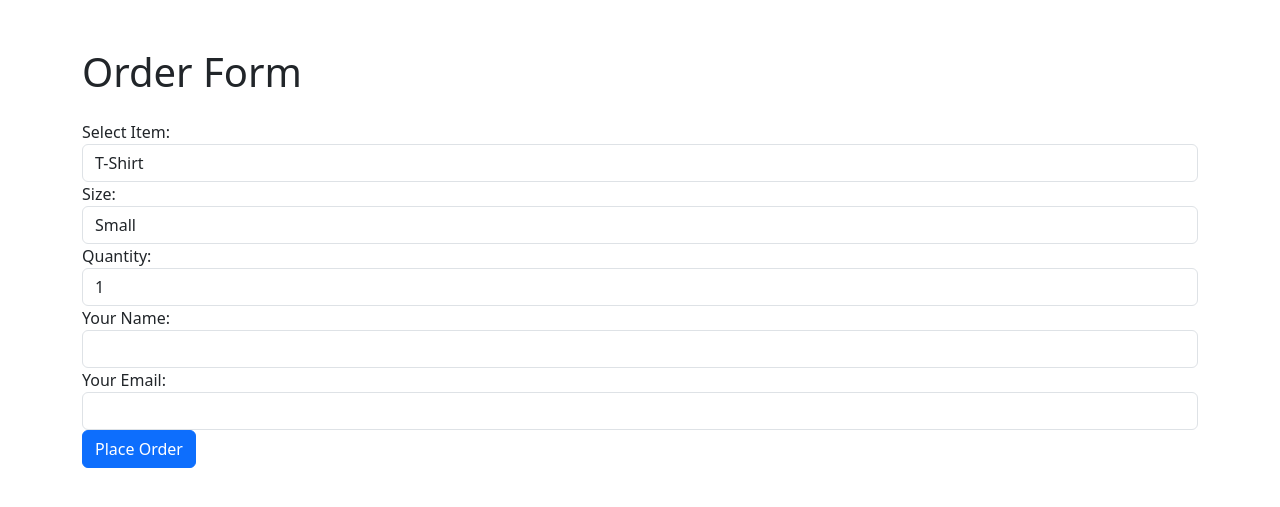
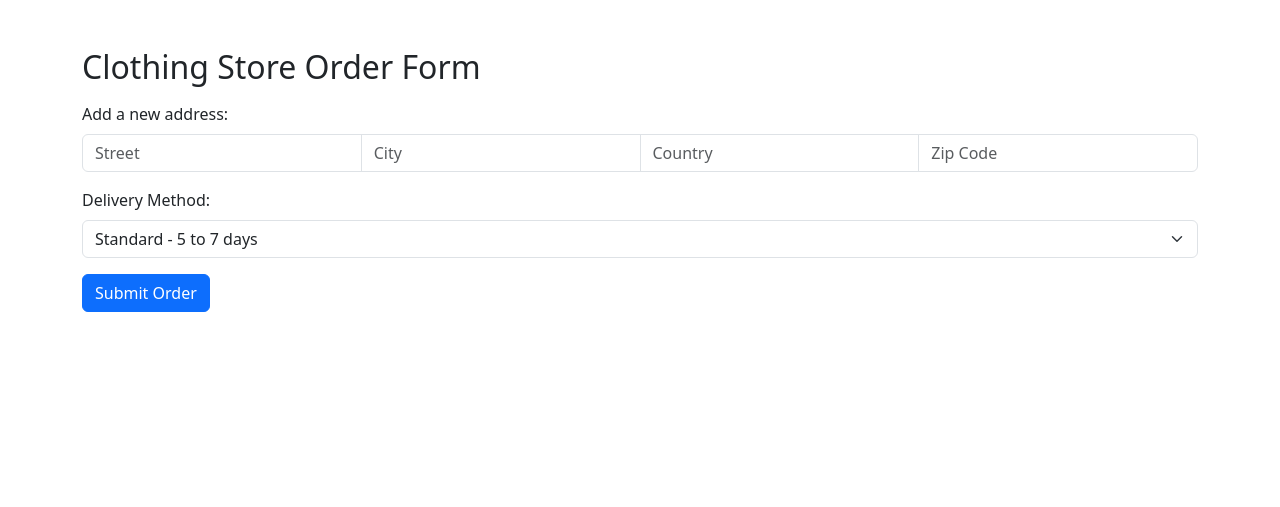
Before and after one commit to NIwanska/WebApp, a Flask app: template app/templates/order/make_order.html in a window 1280 px wide. Shown: the part 56-563 px from the top of the page. Run offline with Flask 3, Linux system fonts and the light colour scheme; the template is opened without the code that fills it, so the values that code supplies are empty.

Commit message:
creaing order

```diff
--- a/app/templates/order/make_order.html
+++ b/app/templates/order/make_order.html
@@ -1,40 +1,44 @@
 {% extends "base.html" %}
 {%block content %}
+<div class="container my-5">
+        <h2 class="mb-3">Clothing Store Order Form</h2>
+        <form action="{{url_for('order.add_address')}}" method="POST">
 
-<div class="container my-5">
-    <h1 class="mb-4">Order Form</h1>
-    <form method="post" action="/submit_order">
-        <div class="form-group">
-            <label for="item">Select Item:</label>
-            <select class="form-control" id="item" name="item">
-                <option value="t-shirt">T-Shirt</option>
-                <option value="pants">Pants</option>
-                <option value="dress">Dress</option>
-                <!-- Add more options as needed -->
+
+        </form>
+
+        <form action="{{url_for('order.submit_order')}}" method="POST">
+
+            {% if saved_address_list %}
+            <div class="mb-3">
+                <label for="addressSelect" class="form-label">Choose a saved address:</label>
+                <select name="saved_address_select" class="form-select" id="addressSelect">
+                    {% for address in saved_address_list %}
+                    <option>{{address.street}}, {{address.city}}, {{address.country}}</option>
+                    {% endfor %}
                 </select>
             </div>
-        <div class="form-group">
-            <label for="size">Size:</label>
-            <select class="form-control" id="size" name="size">
-                <option value="small">Small</option>
-                <option value="medium">Medium</option>
-                <option value="large">Large</option>
-                <!-- Add more options as needed -->
+            {% endif %}
+
+            <div class="mb-3" id="newAddresses">
+                <label class="form-label">Add a new address:</label>
+                <div class="input-group mb-3">
+                    <input name="street" type="text" class="form-control" placeholder="Street">
+                    <input name="city" type="text" class="form-control" placeholder="City">
+                    <input name="country" type="text" class="form-control" placeholder="Country">
+                    <input name="zip_code" type="text" class="form-control" placeholder="Zip Code">
+                </div>
+            </div>
+
+            <div class="mb-3">
+                <label for="deliveryMethod" class="form-label">Delivery Method:</label>
+                <select name="delivery_method_id" class="form-select" id="deliveryMethod">
+                    <option value="1">Standard - 5 to 7 days</option>
+                    <option value="2">Express - 2 to 3 days</option>
                 </select>
             </div>
-        <div class="form-group">
-            <label for="quantity">Quantity:</label>
-            <input type="number" class="form-control" id="quantity" name="quantity" min="1" value="1">
-        </div>
-        <div class="form-group">
-            <label for="name">Your Name:</label>
-            <input type="text" class="form-control" id="name" name="name" required>
-        </div>
-        <div class="form-group">
-            <label for="email">Your Email:</label>
-            <input type="email" class="form-control" id="email" name="email" required>
-        </div>
-        <button type="submit" class="btn btn-primary">Place Order</button>
+            <button type="submit" class="btn btn-primary">Submit Order</button>
         </form>
     </div>
+
 {% endblock %}
--- /dev/null
+++ b/app/templates/order/success.html
@@ -0,0 +1,4 @@
+{% extends "base.html" %}
+{%block content %}
+
+{% endblock %}
```
Also changed, not shown: app/views/order.py (+29 -38 lines). Lines whose indentation alone changed are shown as unchanged.
